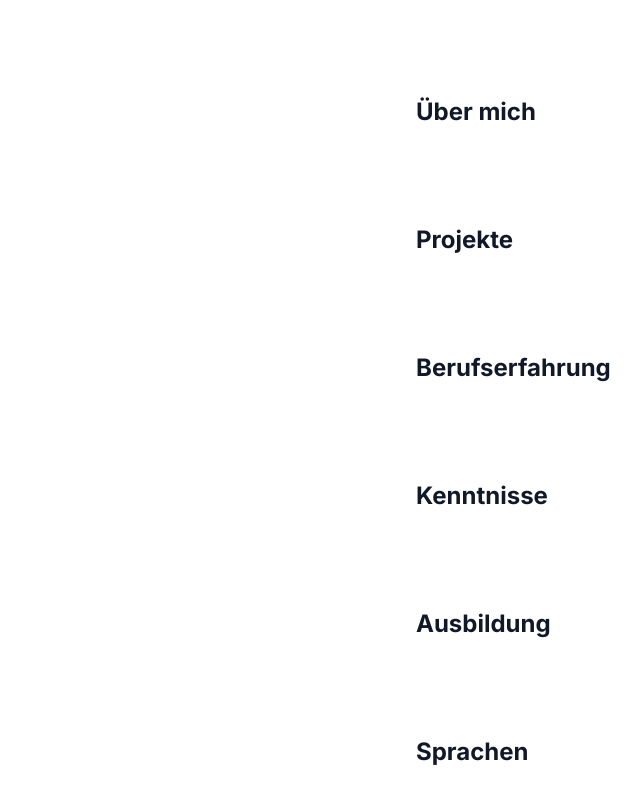
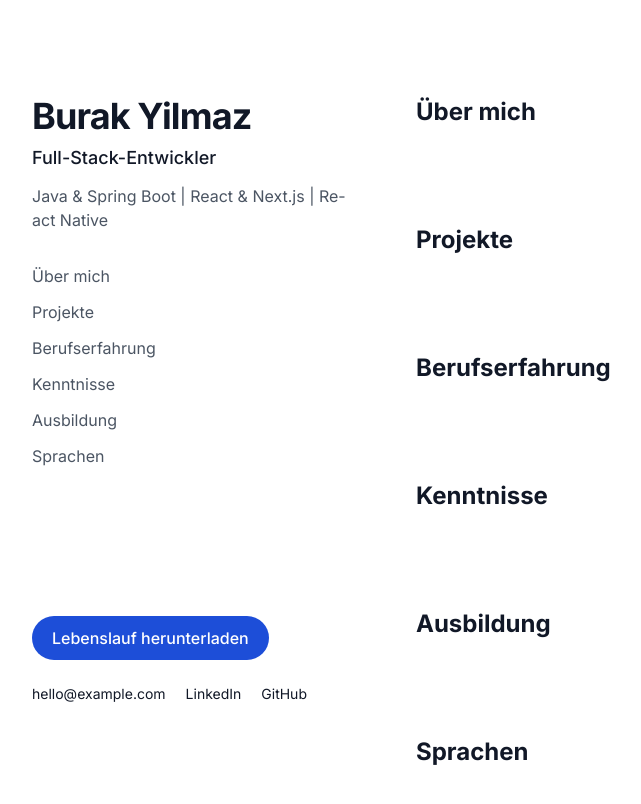
Before and after one commit to ylmzburak/portfolio, a Next.js app: page /de/ in a window 1280 px wide. Shown: the top 804 px of the page, without its empty margins (16-657 px from the left). Built offline with nearby package versions, Linux system fonts and the light colour scheme.

Commit message:
feat: add sidebar with profile, section nav, CV link and contacts

```diff
--- a/src/app/[lang]/layout.tsx
+++ b/src/app/[lang]/layout.tsx
@@ -6,6 +6,7 @@ import { themeInitScript } from "@/lib/theme";
 import { isLocale, locales } from "@/i18n/config";
 import { getDictionary } from "@/i18n/get-dictionary";
 import "../globals.css";
+import { Sidebar } from "@/components/layout/Sidebar";
 
 export const dynamicParams = false;
 
@@ -59,7 +60,7 @@ export default async function RootLayout({
         </a>
         <div className="mx-auto max-w-screen-xl px-6 lg:flex lg:gap-16 lg:px-12">
           <aside className="pt-12 lg:sticky lg:top-0 lg:flex lg:h-screen lg:w-80 lg:shrink-0 lg:flex-col lg:py-24">
-            {/* Sidebar content comes in the next step */}
+            <Sidebar lang={lang} />
           </aside>
           <main id="content" className="lg:flex-1 lg:py-12">
             {children}
--- /dev/null
+++ b/src/components/layout/Sidebar.tsx
@@ -0,0 +1,67 @@
+import { profile } from "@/data/profile";
+import type { Locale } from "@/i18n/config";
+import { getDictionary } from "@/i18n/get-dictionary";
+import { sectionIds } from "@/lib/sections";
+
+type SidebarProps = {
+  lang: Locale;
+};
+
+export function Sidebar({ lang }: SidebarProps) {
+  const dictionary = getDictionary(lang);
+
+  return (
+    <div className="flex flex-col gap-8 lg:h-full">
+      <header>
+        <p className="text-3xl font-bold tracking-tight lg:text-4xl">
+          {profile.name}
+        </p>
+        <p className="mt-2 text-lg font-medium">{profile.title[lang]}</p>
+        <p className="mt-3 text-muted">{profile.tagline[lang]}</p>
+      </header>
+
+      <nav aria-label={dictionary.nav.label} className="hidden lg:block">
+        <ul className="flex flex-col gap-3">
+          {sectionIds.map((id) => (
+            <li key={id}>
+              <a
+                href={`/${lang}/#${id}`}
+                className="text-muted transition-colors hover:text-foreground"
+              >
+                {dictionary.sections[id]}
+              </a>
+            </li>
+          ))}
+        </ul>
+      </nav>
+
+      <div className="flex flex-col gap-6 lg:mt-auto">
+        <a
+          href={`/cv/cv-${lang}.pdf`}
+          download
+          className="inline-flex w-fit items-center rounded-full bg-primary px-5 py-2.5 font-medium text-on-primary transition-opacity hover:opacity-90"
+        >
+          {dictionary.actions.downloadCv}
+        </a>
+
+        <ul className="flex flex-wrap gap-x-5 gap-y-2 text-sm">
+          <li>
+            <a href={`mailto:${profile.email}`} className="hover:text-primary">
+              {profile.email}
+            </a>
+          </li>
+          <li>
+            <a href={profile.links.linkedin} className="hover:text-primary">
+              LinkedIn
+            </a>
+          </li>
+          <li>
+            <a href={profile.links.github} className="hover:text-primary">
+              GitHub
+            </a>
+          </li>
+        </ul>
+      </div>
+    </div>
+  );
+}
```
